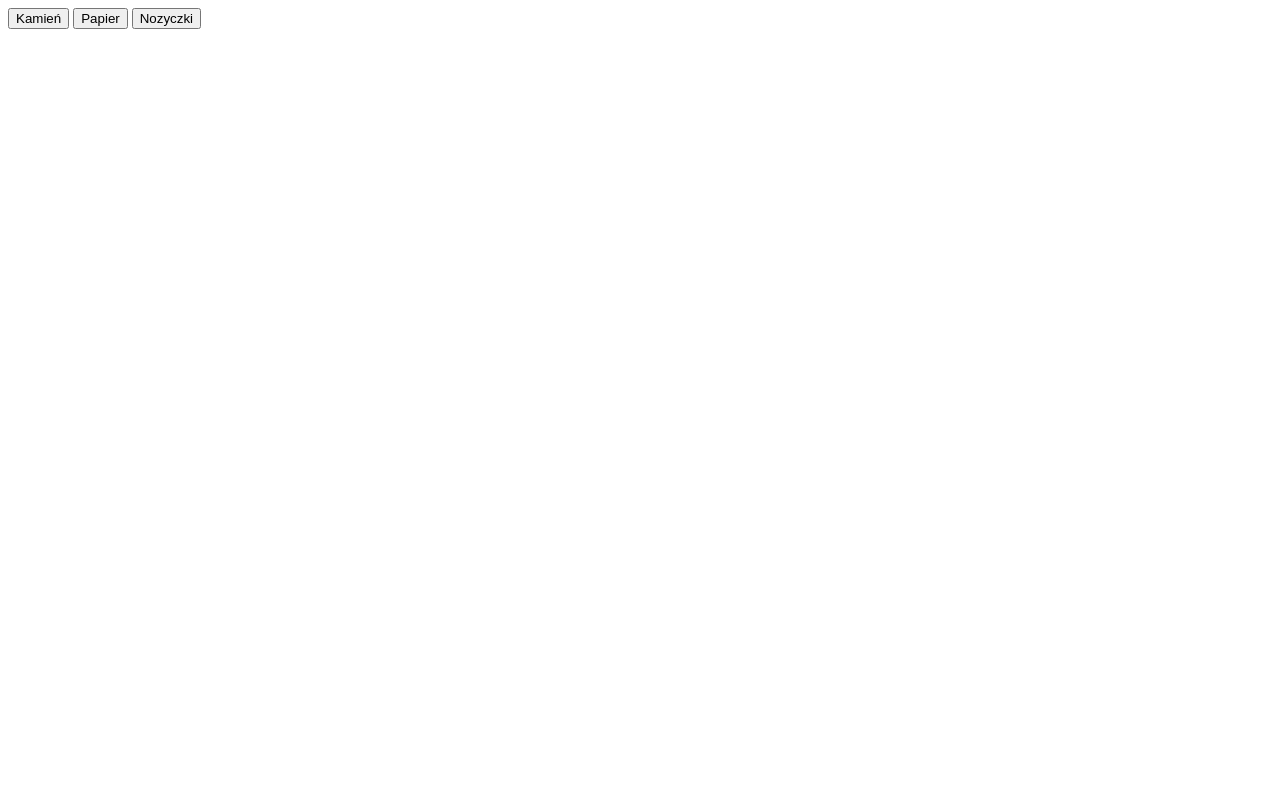
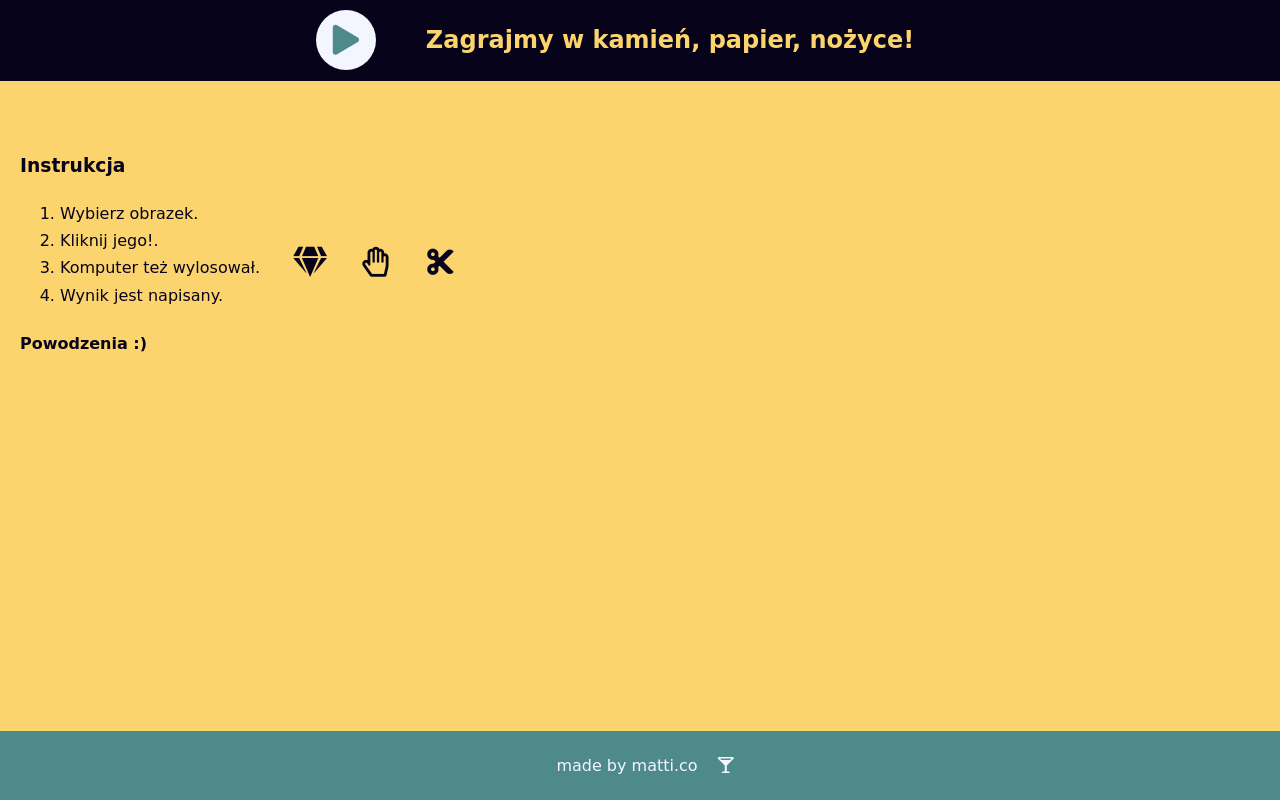
Before and after one commit to mateusz-andrzej-krupa/javascript-prewort, a website: page index.html in a window 1280 px wide. Drawn offline with Linux system fonts and the light colour scheme; a web font is replaced by a local one.

Commit message:
Add pre-layout

```diff
--- a/index.html
+++ b/index.html
@@ -3,17 +3,55 @@
 <head>
 	<meta charset="UTF-8">
 	<title>Kamień, papier, nożyce</title>
+	<link rel="stylesheet" href="https://cdnjs.cloudflare.com/ajax/libs/font-awesome/5.9.0/css/all.min.css">
+	<link href="https://fonts.googleapis.com/css2?family=MuseoModerno:wght@300;700&display=swap" rel="stylesheet">
 	<link rel="stylesheet" href="/css/style.css">
 </head>
 <body>
-	<div class="container">
+	<section class="header">
+		<i class="fas fa-play"></i>
+		<h1>Zagrajmy w kamień, papier, nożyce!</h1>
+	</section>
+	<section class="content">
+		<div class="col-l">
+			<div class="instruction">
+				<h3>Instrukcja</h3>
+				<ol>
+					<li>Wybierz obrazek.</li>
+					<li>Kliknij jego!.</li>
+					<li>Komputer też wylosował.</li>
+					<li>Wynik jest napisany.</li>
+				</ol>
+				<h4>Powodzenia :)</h4>
+			</div>
+		</div>
+		<div class="col-r">
+			<div class="icons">
+				<div class="container">
+					<i class="fas fa-gem" id="rock"></i>
+					<i class="far fa-hand-paper" id="paper"></i>
+					<i class="fas fa-cut" id="scissors"></i>
+				</div>
+			</div>
+			<div class="score">
+				<div class="container">
+					<div id="messages"></div>
+				</div>
+			</div>
+		</div>
+	</section>
+	<section class="footer">
+		<p>made by matti.co</p>
+		<i class="fas fa-glass-martini-alt"></i>
+	</section>
+
+	<!--<div class="container">
 		<div id="buttons">
 			<button type="button" id="rock">Kamień</button>
 			<button type="button" id="paper">Papier</button>
 			<button type="button" id="scissors">Nozyczki</button>
 		</div>
-		<div id="messages"></div>
-	</div>
+	</div>-->
 	<script src="js/functions.js"></script>
 	<script src="js/script.js"></script>
 </body>
--- a/sass/style.scss
+++ b/sass/style.scss
@@ -0,0 +1,92 @@
+$color-one: #07031a;
+$color-two: #fbd46d;
+$color-three: #f4f6ff;
+$color-four: #4f8a8b;
+
+$font-header: 'MuseoModerno', sans-serif;
+$font-text: 'MuseoModerno', sans-serif;
+
+/*global*/
+body {
+    margin: 0 0;
+    font-size: 16px;
+    line-height: 1.7;
+    font-family: 'MuseoModerno', cursive;
+    color: $color-one;
+    background-color: $color-two;
+}
+/*header*/
+
+.header {
+    display: flex;
+    justify-content: center;
+
+    background-color: $color-one;
+    align-items: center;
+    h1 {
+        font-size: 24px;
+        color: $color-two;
+        display: inline-block;
+        margin: 20px 50px;
+        text-align: center;
+    }
+    i {
+        font-size: 30px;
+        background: $color-three;
+        width: 60px;
+        height: 60px;
+        line-height: 60px;
+        color: $color-four;
+        border-radius: 50%;
+        text-align: center;
+        transition: all 1s;
+    }
+    i:hover {
+            transform: scale(0.6, 0.6);
+        }
+}
+/*content*/
+.content {
+    display: flex;
+    justify-content: start;
+    margin: 50px 20px;
+    .col-r {
+        padding: 20px 0 5px 20px;
+        display: flex;
+        justify-content: center;
+        flex-direction: column;
+        i {
+
+            font-size: 30px;
+            background: transparent;
+            width: 60px;
+            height: 60px;
+            line-height: 60px;
+            color: $color-one;
+            border-radius: 50%;
+            text-align: center;
+            transition: all 1s;
+        }
+        i:hover {
+                transform: scale(1.9, 1.9);
+            }
+    }
+}
+/*play*/
+/*score*/
+/*footer*/
+.footer {
+    position: fixed;
+    bottom: 0;
+    width: 100%;
+    margin: 0px 0;
+    padding: 5px 5px;
+    display: flex;
+    justify-content: center;
+    background-color: $color-four;
+    color: $color-three;
+    align-items: center;
+    i {
+        padding-left: 20px;
+    }
+}
```
Also changed, not shown: css/style.css, 1 other file.
